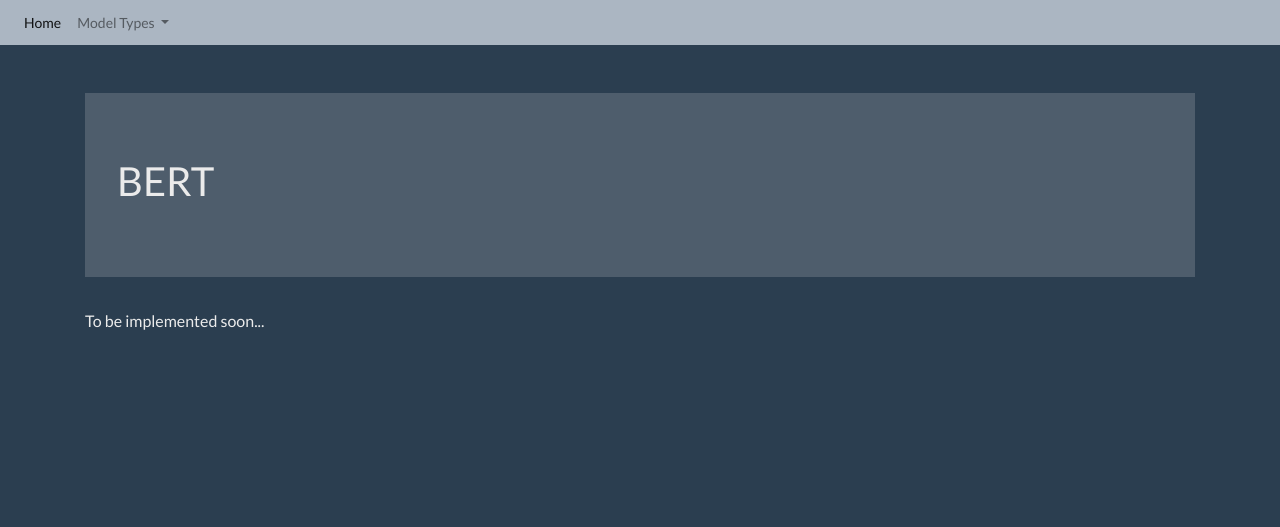
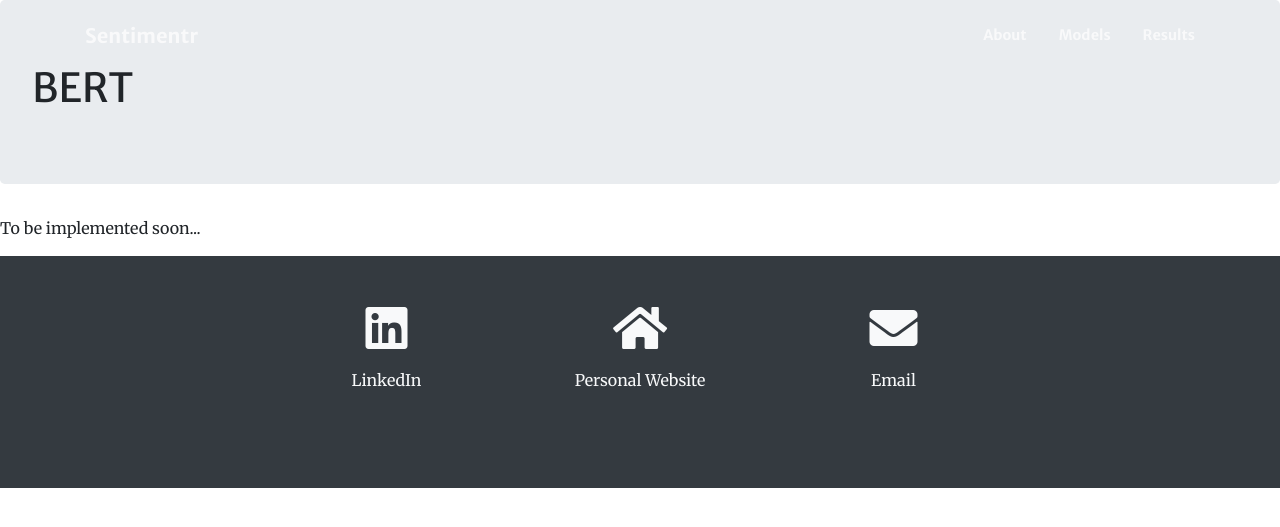
Before and after one commit to nbroad1881/sentimentr, a Flask app: template flask_app/templates/bert.html in a window 1280 px wide. Shown: the top 527 px of the page. Run offline with Flask 2, Linux system fonts and the light colour scheme; the template is opened without the code that fills it, so the values that code supplies are empty; some libraries are stand-ins or nearby versions.

Commit message:
fix: basic header and footer

```diff
--- a/flask_app/templates/layout.html
+++ b/flask_app/templates/layout.html
@@ -1,155 +1,130 @@
 <!DOCTYPE html>
-<html>
+<html lang="en">
+
 <head>
-    <title>Sentiment Analysis</title>
-    <!-- Required meta tags -->
+
     <meta charset="utf-8">
     <meta name="viewport" content="width=device-width, initial-scale=1, shrink-to-fit=no">
+    <meta name="description" content="">
+    <meta name="author" content="">
 
-    <!-- Bootstrap CSS -->
-    <link rel="stylesheet" href="https://stackpath.bootstrapcdn.com/bootstrap/4.3.1/css/bootstrap.min.css"
-          integrity="sha384-ggOyR0iXCbMQv3Xipma34MD+dH/1fQ784/j6cY/iJTQUOhcWr7x9JvoRxT2MZw1T" crossorigin="anonymous">
+    <title>Sentimentr</title>
 
-    <link rel="stylesheet" type="text/css" href="{{ url_for('static', filename='main.min.css') }}">
-    <script src="https://cdnjs.cloudflare.com/ajax/libs/Chart.js/2.8.0/Chart.bundle.min.js"></script>
-    <script
-            src="https://code.jquery.com/jquery-3.4.1.min.js"
-            integrity="sha256-CSXorXvZcTkaix6Yvo6HppcZGetbYMGWSFlBw8HfCJo="
-            crossorigin="anonymous"></script>
+    <!-- Favicon -->
+    <link rel="apple-touch-icon" sizes="180x180"
+          href="{{ url_for('static', filename='favicons/apple-touch-icon.png') }}">
+    <link rel="icon" type="image/png" sizes="32x32"
+          href="{{ url_for('static', filename='favicons/favicon-32x32.png') }}">
+    <link rel="icon" type="image/png" sizes="16x16"
+          href="{{ url_for('static', filename='favicons/favicon-16x16.png') }}">
+    <link rel="manifest" href="{{ url_for('static', filename='favicons/site.webmanifest') }}">
+
+
+    <!-- Font Awesome Icons -->
+    <link href="{{ url_for('static', filename='vendor/fontawesome-free/css/all.min.css') }}" rel="stylesheet"
+          type="text/css">
+
+    <!-- Google Fonts -->
+    <link href="https://fonts.googleapis.com/css?family=Merriweather+Sans:400,700" rel="stylesheet">
+    <link href='https://fonts.googleapis.com/css?family=Merriweather:400,300,300italic,400italic,700,700italic'
+          rel='stylesheet' type='text/css'>
+
+    <!-- Plugin CSS -->
+    <link href="{{ url_for('static', filename='vendor/magnific-popup/magnific-popup.css') }}" rel="stylesheet">
+
+    <!-- Theme CSS - Includes Bootstrap -->
+    <link href="{{ url_for('static', filename='css/creative.css') }}" rel="stylesheet">
+
+    <!--    Chart JS    -->
+    <script src="{{ url_for('static', filename='vendor/chart/Chart.bundle.min.js') }}"></script>
+    {#    <script src="https://cdnjs.cloudflare.com/ajax/libs/Chart.js/2.8.0/Chart.bundle.min.js"></script>#}
+    {#    <script src="https://code.jquery.com/jquery-3.4.1.min.js"#}
+    {#            integrity="sha256-CSXorXvZcTkaix6Yvo6HppcZGetbYMGWSFlBw8HfCJo="#}
+    {#            crossorigin="anonymous"></script>#}
 </head>
 <body>
-<nav class="navbar navbar-expand-lg navbar-light bg-light">
-
-    <button class="navbar-toggler" type="button" data-toggle="collapse" data-target="#navbarSupportedContent"
-            aria-controls="navbarSupportedContent" aria-expanded="false" aria-label="Toggle navigation">
-        <span class="navbar-toggler-icon"></span>
-    </button>
-
-    <div class="collapse navbar-collapse" id="navbarSupportedContent">
-        <ul class="navbar-nav mr-auto">
-            <li class="nav-item active">
-                <a class="nav-link" href="{{ url_for('home') }}">Home <span class="sr-only">(current)</span></a>
-            </li>
-{#            <li class="nav-item">#}
-{#                <a class="nav-link" href="{{ url_for('about') }}">About</a>#}
-{#            </li>#}
-            <li class="nav-item dropdown">
-                <a class="nav-link dropdown-toggle" href="#" id="navbarDropdown" role="button"
-                   data-toggle="dropdown" aria-haspopup="true" aria-expanded="false">
-                    Model Types
-                </a>
-                <div class="dropdown-menu" aria-labelledby="navbarDropdown">
-{#                    <a class="dropdown-item" href="{{ url_for('bagofwords') }}">Bag of Words</a>#}
-                    <a class="dropdown-item" href="{{ url_for('vader') }}">VADER</a>
-                    <a class="dropdown-item" href="{{ url_for('textblob') }}">TextBlob</a>
-                    <a class="dropdown-item" href="{{ url_for('lstm') }}">LSTM</a>
-                    <a class="dropdown-item" href="{{ url_for('bert') }}">BERT</a>
-                    <div class="dropdown-divider"></div>
-                    <a class="dropdown-item" href="{{ url_for('comparison') }}">Compare Models</a>
-                </div>
-            </li>
-        </ul>
+<!-- Navigation -->
+<nav class="navbar navbar-expand-lg navbar-light fixed-top py-3" id="mainNav">
+    <div class="container ">
+        <a class="navbar-brand js-scroll-trigger" href="#page-top">Sentimentr</a>
+        <button class="navbar-toggler navbar-toggler-right" type="button" data-toggle="collapse"
+                data-target="#navbarResponsive" aria-controls="navbarResponsive" aria-expanded="false"
+                aria-label="Toggle navigation">
+            <span class="navbar-toggler-icon"></span>
+        </button>
+        <div class="collapse navbar-collapse " id="navbarResponsive">
+            <ul class="navbar-nav ml-auto my-2 my-lg-0">
+                <li class="nav-item">
+                    <a class="nav-link js-scroll-trigger" href="#about">About</a>
+                </li>
+                <li class="nav-item">
+                    <a class="nav-link js-scroll-trigger" href="#models">Models</a>
+                </li>
+                <li class="nav-item">
+                    <a class="nav-link js-scroll-trigger" href="#results">Results</a>
+                </li>
+            </ul>
+        </div>
     </div>
 </nav>
-<div class="container mt-5">
-    {% block content %}{% endblock content %}
-</div>
-<!-- Footer -->
-<footer class="page-footer pt-4">
 
-    <!-- Footer Links -->
-    {#  <div class="container-fluid text-center text-md-left">#}
-    {##}
-    {#    <!-- Grid row -->#}
-    {#    <div class="row">#}
-    {##}
-    {#      <!-- Grid column -->#}
-    {#      <div class="col-md-4 mt-md-0 mt-3">#}
-    {##}
-    {#        <!-- Content -->#}
-    {#        <h5 class="text-uppercase">Footer Content</h5>#}
-    {#        <p>Here you can use rows and columns to organize your footer content.</p>#}
-    {##}
-    {#      </div>#}
-    {#      <!-- Grid column -->#}
-    {##}
-    {#      <hr class="clearfix w-100 d-md-none pb-3">#}
-    {##}
-    {#      <!-- Grid column -->#}
-    {#      <div class="col-md-6 mb-md-0 mb-3">#}
-    {##}
-    {#        <!-- Links -->#}
-    {#        <h5 class="text-uppercase">Links</h5>#}
-    {##}
-    {#        <ul class="list-unstyled">#}
-    {#          <li>#}
-    {#            <a href="#!">Link 1</a>#}
-    {#          </li>#}
-    {#          <li>#}
-    {#            <a href="#!">Link 2</a>#}
-    {#          </li>#}
-    {#          <li>#}
-    {#            <a href="#!">Link 3</a>#}
-    {#          </li>#}
-    {#          <li>#}
-    {#            <a href="#!">Link 4</a>#}
-    {#          </li>#}
-    {#        </ul>#}
-    {##}
-    {#      </div>#}
-    {#      <!-- Grid column -->#}
-    {##}
-    {#      <!-- Grid column -->#}
-    {#      <div class="col-md-6 mb-md-0 mb-3">#}
-    {##}
-    {#        <!-- Links -->#}
-    {#        <h5 class="text-uppercase">Links</h5>#}
-    {##}
-    {#        <ul class="list-unstyled">#}
-    {#          <li>#}
-    {#            <a href="#!">Link 1</a>#}
-    {#          </li>#}
-    {#          <li>#}
-    {#            <a href="#!">Link 2</a>#}
-    {#          </li>#}
-    {#          <li>#}
-    {#            <a href="#!">Link 3</a>#}
-    {#          </li>#}
-    {#          <li>#}
-    {#            <a href="#!">Link 4</a>#}
-    {#          </li>#}
-    {#        </ul>#}
-    {##}
-    {#      </div>#}
-    {#      <!-- Grid column -->#}
-    {##}
-    {#    </div>#}
-    {#    <!-- Grid row -->#}
-    {##}
-    {#  </div>#}
-    <!-- Footer Links -->
 
-    {#  <!-- Copyright -->#}
-    {#  <div class="footer-copyright text-center py-3">Made By:#}
-    {#      <b>Nicholas Broad</b>#}
-    {#  </div>#}
-    {#    <div class="mx-auto LI-profile-badge"  style="width: 300px;" data-version="v1" data-size="medium" data-locale="en_US" data-type="horizontal" data-theme="dark" data-vanity="nicholas-broad-7a530263"><a class="LI-simple-link" href='https://www.linkedin.com/in/nicholas-broad-7a530263?trk=profile-badge'>Nicholas Broad</a></div>#}
+{% block content %}
+{% endblock content %}
+
+
+<!-- Contact Section -->
+<section class="bg-dark page-section p-5" id="contact">
+    <div class="container">
+        {#        <div class="row justify-content-center my-5">#}
+        {#            <div class="col-lg-8 text-center">#}
+        {#                <h2 class="mt-0 text-light">Contact</h2>#}
+        {#                <hr class="divider my-0">#}
+        {#            </div>#}
+        {#        </div>#}
+        <div class="row mx-5 mb-5 mt-0">
+            <div class="col-lg-3 ml-auto text-center ">
+                <a href="https://www.linkedin.com/in/nicholas-broad-7a530263" class="d-block">
+                    <i class="fab fa-linkedin fa-3x mb-3 text-light"></i>
+                </a>
+                <a class="d-block text-light" href="https://www.linkedin.com/in/nicholas-broad-7a530263">LinkedIn</a>
+            </div>
+            <div class="col-lg-3 mx-0 text-center">
+                <a href="https://nmbroad.com" class="d-block">
+                    <i class="fas fa-home fa-3x mb-3 text-light"></i>
+                </a>
+                <a class="d-block  text-light" href="https://nmbroad.com">Personal Website</a>
+            </div>
+            <div class="col-lg-3 mr-auto text-center">
+                <a href="mailto:nicholas@nmbroad.com" class="d-block">
+                    <i class="fas fa-envelope fa-3x mb-3 text-light"></i>
+                </a>
+                <a class="d-block  text-light" href="mailto:nicholas@nmbroad.com">Email</a>
+            </div>
+        </div>
+    </div>
+</section>
 
     <!-- Copyright -->
+<!-- Bootstrap core JavaScript -->
+<script type="text/javascript" src="{{ url_for('static', filename='vendor/jquery/jquery.min.js') }}"></script>
+<!--{#<script src="https://cdnjs.cloudflare.com/ajax/libs/popper.js/1.14.7/umd/popper.min.js'#}-->
+<!--{#        integrity="sha384-UO2eT0CpHqdSJQ6hJty5KVphtPhzWj9WO1clHTMGa3JDZwrnQq4sF86dIHNDz0W1"#}-->
+<!--{#        crossorigin="anonymous"></script>#}-->
+<script type="text/javascript" src="{{ url_for('static', filename='vendor/popper/popper.min.js') }}"></script>
+<script type="text/javascript"
+        src="{{ url_for('static', filename='vendor/bootstrap/js/bootstrap.bundle.min.js') }}"></script>
 
-</footer>
-<!-- Footer -->
-<!-- Optional JavaScript -->
-<!-- jQuery first, then Popper.js, then Bootstrap JS -->
-<script src="https://code.jquery.com/jquery-3.3.1.slim.min.js"
-        integrity="sha384-q8i/X+965DzO0rT7abK41JStQIAqVgRVzpbzo5smXKp4YfRvH+8abtTE1Pi6jizo"
-        crossorigin="anonymous"></script>
-<script src="https://cdnjs.cloudflare.com/ajax/libs/popper.js/1.14.7/umd/popper.min.js"
-        integrity="sha384-UO2eT0CpHqdSJQ6hJty5KVphtPhzWj9WO1clHTMGa3JDZwrnQq4sF86dIHNDz0W1"
-        crossorigin="anonymous"></script>
-<script src="https://stackpath.bootstrapcdn.com/bootstrap/4.3.1/js/bootstrap.min.js"
-        integrity="sha384-JjSmVgyd0p3pXB1rRibZUAYoIIy6OrQ6VrjIEaFf/nJGzIxFDsf4x0xIM+B07jRM"
-        crossorigin="anonymous"></script>
-<script type="text/javascript" src="https://platform.linkedin.com/badges/js/profile.js" async defer></script>
+<!-- Plugin JavaScript -->
+<script type="text/javascript"
+        src="{{ url_for('static', filename='vendor/jquery-easing/jquery.easing.min.js') }}"></script>
+<script type="text/javascript"
+        src="{{ url_for('static', filename='vendor/magnific-popup/jquery.magnific-popup.min.js') }}"></script>
+
+<!-- Custom scripts for this template -->
+<script type="text/javascript" src="{{ url_for('static', filename='js/creative.js') }}"></script>
+<script type="text/javascript" src="{{ url_for('static', filename='js/chart_plotter.js') }}"></script>
+
 </body>
+
 </html>
```
